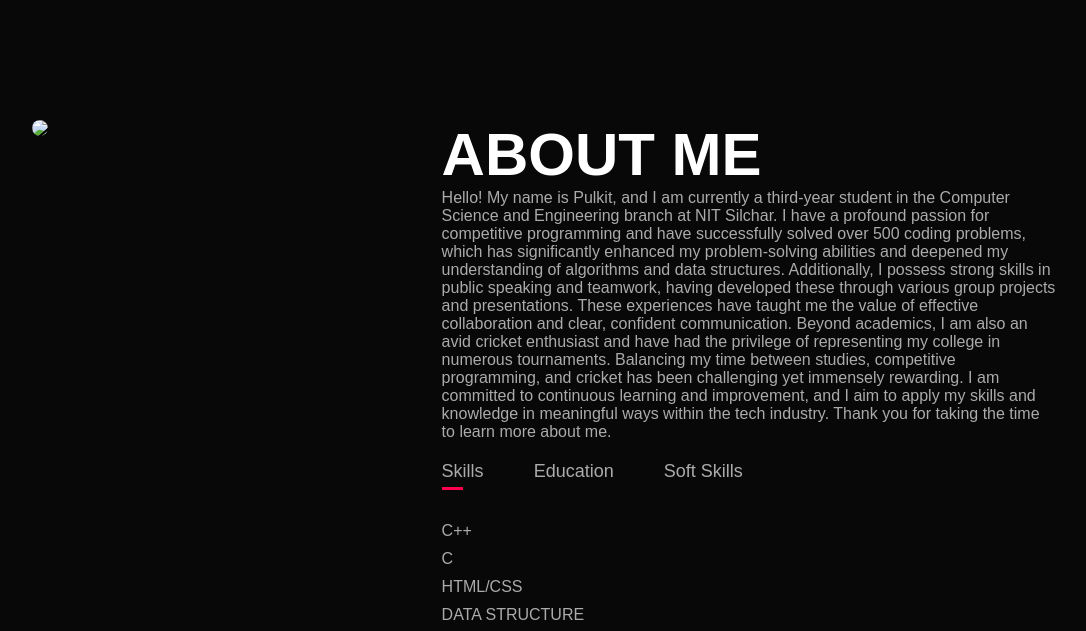
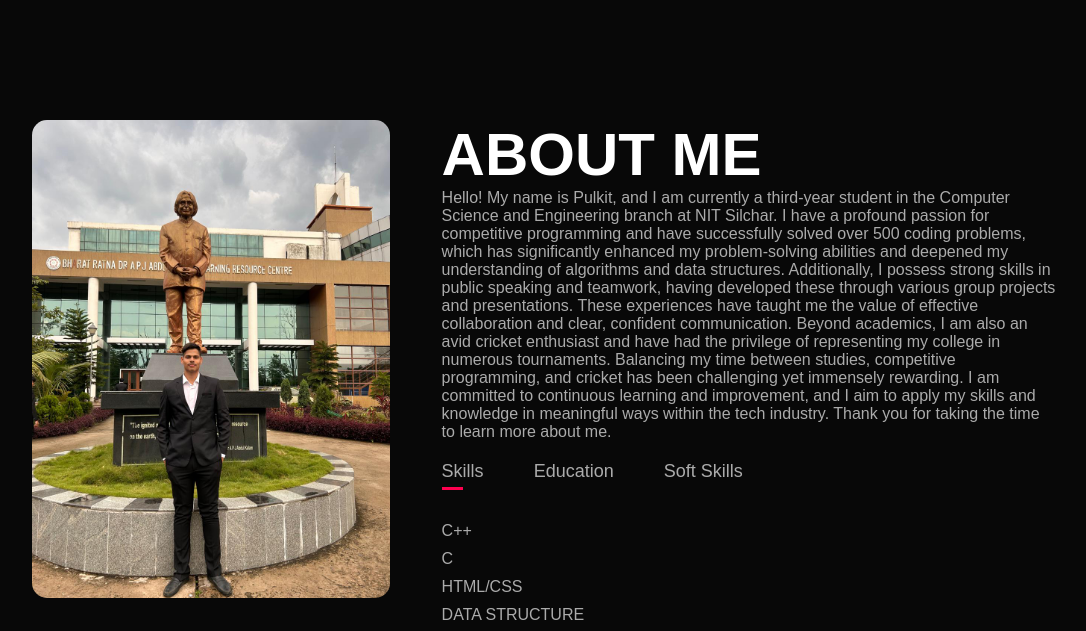
Before and after one commit to overjoyed22/portfolio, a plain HTML site: page index.html in a window 1280 px wide. Shown: the part 800-1431 px from the top of the page, without its empty margins (96-1182 px from the left). Drawn offline with Linux system fonts and the light colour scheme.

Commit message:
Update index.html

```diff
--- a/index.html
+++ b/index.html
@@ -32,7 +32,7 @@
         <div class="container">
             <div class="row">
                 <div class="about-col-1">
-                    <img src="pic22.jpg" >
+                    <img src="https://github.com/overjoyed22/portfolio/blob/main/IMG-20240618-WA0007.jpg" >
                 </div>
                 <div class="about-col-2">
                     <h1 class="subtitle">ABOUT ME</h1>
```
